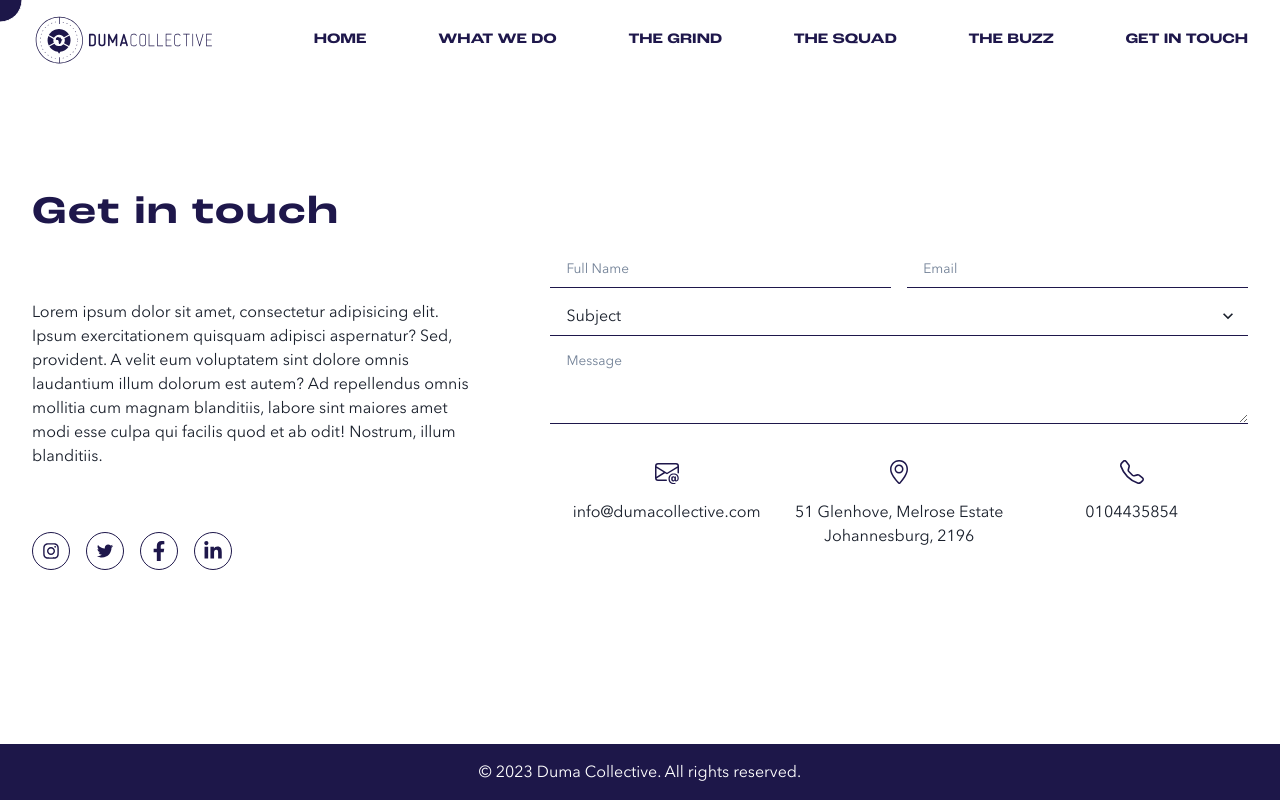
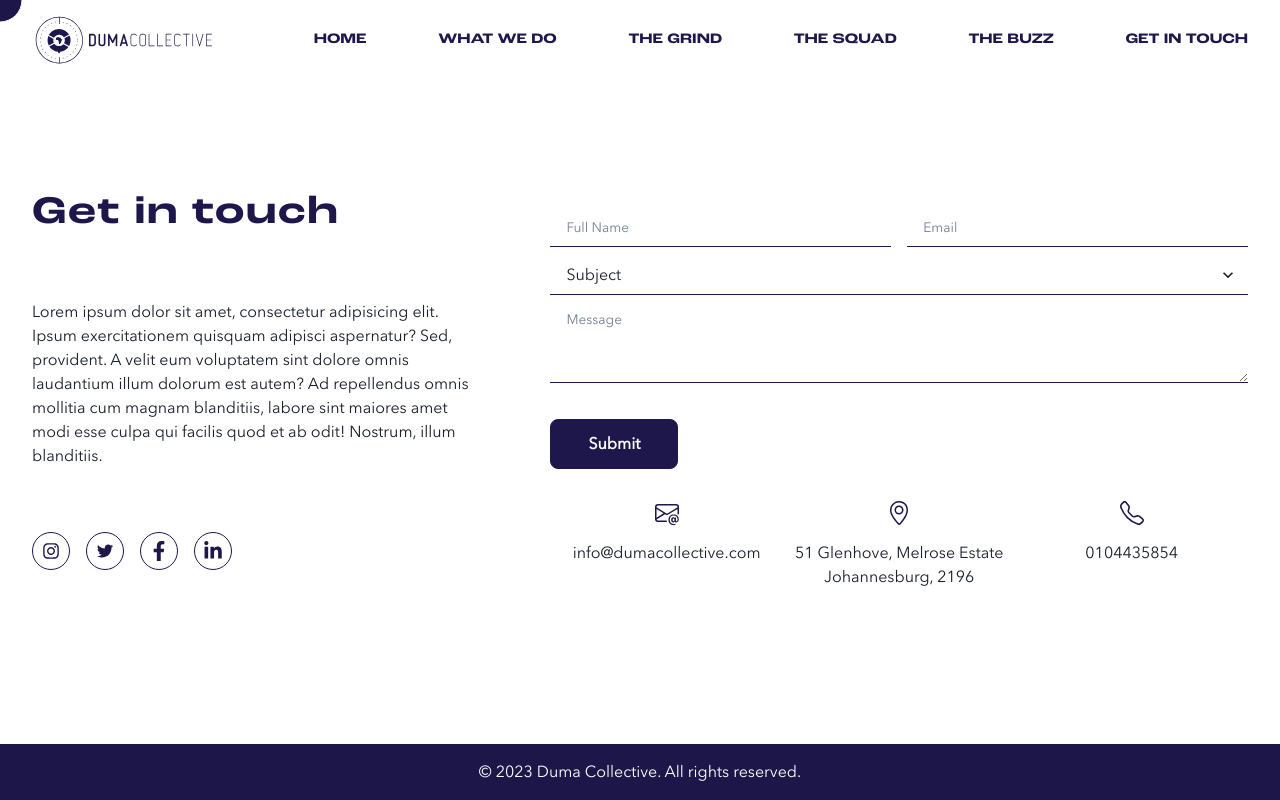
Before and after one commit to rhest012/dumaCollectiveApp, a React (Create React App) app: page /get-in-touch in a window 1280 px wide. Built offline with nearby package versions, Linux system fonts and the light colour scheme; a web font is replaced by a local one.

Commit message:
Grind Linkbox

```diff
--- a/package.json
+++ b/package.json
@@ -4,6 +4,7 @@
   "private": true,
   "dependencies": {
     "@chakra-ui/react": "^2.5.4",
+    "@emailjs/browser": "^3.11.0",
     "@emotion/react": "^11.10.6",
     "@emotion/styled": "^11.10.6",
     "@testing-library/jest-dom": "^5.16.5",
--- a/src/features/components/BuzzHeader.jsx
+++ b/src/features/components/BuzzHeader.jsx
@@ -7,13 +7,12 @@ import BuzzCircle from "../../assets/headers/buzz-circle.png"
 const BuzzHeader = () => {
   return (
    <Grid
-   height={{ base:"auto", sm:"auto", md:"auto", lg:"80vh", xl:"75vh" }}
+   height={{ base:"auto", sm:"auto", md:"auto", lg:"75vh", xl:"75vh" }}
    gridTemplateColumns={{ base:"1fr", sm:"1fr", md:"1fr", lg:"50%, 50%", xl:"50% 50%" }}
    width="100vw"
 //    paddingX="2rem"
    flexDir="row"
    alignItems="center"
-   borderBottom="1px solid #1a202c"
    background="#221c45"
    overflow="hidden"
    >
@@ -42,12 +41,13 @@ const BuzzHeader = () => {
         display="flex"
         alignContent="flex-end"
         backgroundImage={DumaLady}
-        backgroundPosition="center"
-        backgroundSize="cover"
+        backgroundPosition="bottom"
+        backgroundSize="750px"
+        bgRepeat="no-repeat"
     >
         <Image
             src={BuzzCircle}
-            height={{ base:"500px", sm:"500px", md:"500px", lg:"750px", xl:"750px" }}
+            height={{ base:"500px", sm:"500px", md:"500px", lg:"600px", xl:"600px" }}
             width="750px"
         />
     </GridItem>
--- /dev/null
+++ b/src/features/components/ContactForm.jsx
@@ -0,0 +1,105 @@
+import { Button, Flex, Input, Select, Textarea } from '@chakra-ui/react'
+import { useRef, useState } from 'react'
+
+import emailjs from '@emailjs/browser';
+
+const ContactForm = () => {
+    const inputStyling= {
+        border:"none",
+        borderBottom:"1px solid #1E174B",
+        borderRadius:"0",
+        marginY:"0.25rem",
+
+        _placeholder : {
+            fontSize:"0.85rem"
+        }
+    }
+
+    const [formData, setFormData] = useState({
+        name: "",
+        email: "",
+        subject: "",
+        message: "",
+    })
+
+
+    const handleInputChange = e => {
+        const { name, value } = e.target
+
+        setFormData(prevData => ({
+            ...prevData,
+            [name]: value
+        }));
+
+        e.target.value = '';
+    }
+
+    const form = useRef()
+
+    const sendEmail = (e) => {
+        e.preventDefault();
+
+        emailjs.sendForm('service_yr0qvoe', 'template_0jod4s4', form.current, '54DMJLKarlFKah0TK')
+          .then((result) => {
+              console.log(result.text);
+          }, (error) => {
+              console.log(error.text);
+          });
+
+        setFormData({
+            name: "",
+            email: "",
+            subject: "",
+            message: "",
+        });
+
+      };
+  return (
+    <>
+        <form
+            ref={form}
+            onSubmit={sendEmail}
+        >
+            <Flex gap="1rem">
+                <Input
+                    placeholder="Full Name"
+                    type="text"
+                    sx={inputStyling}
+                    name="formData.name"
+
+                />
+                <Input
+                    placeholder="Email"
+                    type="email"
+                    sx={inputStyling}
+                    name="formData.email"
+                    // value={formData.email}
+                    // onChange={handleInputChange}
+                />
+            </Flex>
+            <Select
+                sx={inputStyling}
+                placeholder="Subject"
+                name="subject"
+                value={formData.subject}
+                onChange={handleInputChange}
+            >
+                <option value='business'>Business</option>
+                <option value='careers'>Careers</option>
+                <option value='enquiries'>General Enquiries</option>
+            </Select>
+            <Textarea
+                placeholder="Message"
+                name="formData.message"
+                sx={inputStyling}
+
+            />
+            <Button onClick={sendEmail} variant="standardButton">
+                Submit
+            </Button>
+        </form>
+    </>
+  )
+}
+
+export default ContactForm
--- a/src/features/components/HomeAbout.jsx
+++ b/src/features/components/HomeAbout.jsx
@@ -9,6 +9,7 @@ const HomeAbout = () => {
         gridTemplateColumns={{ base:"1fr", sm:"1fr",  md:"1fr", lg:"1fr 1fr", xl:"1fr 1fr"}}
         background="brand.900"
         height={{ base:"auto", sm:"auto", md:"auto", lg:"80vh", xl:"80vh"}}
+        overflow="hidden"
 
     >
         <GridItem
@@ -40,7 +41,7 @@ const HomeAbout = () => {
         >
             <Image
                 src={Lady}
-                height={{ base:"500px", sm:"500px", md:"500px", lg:"600px", xl:"600px" }}
+                height={{ base:"400px", sm:"500px", md:"500px", lg:"600px", xl:"600px" }}
             />
 
         </GridItem>
--- a/src/features/pages/Contact.jsx
+++ b/src/features/pages/Contact.jsx
@@ -1,9 +1,7 @@
-import { Flex, Grid, GridItem, Heading, Image, Input, Select, Stack, Text, Textarea } from '@chakra-ui/react'
-import SecondaryHeader from '../components/SecondaryHeader'
-import PlaceholderImageLs from "../../assets/bodyImages/DumaImage01.jpg"
-import PlaceholderImageP from "../../assets/bodyImages/DumaImage02.jpg"
+import { Button, Flex, Grid, GridItem, Heading, Image, Input, Select, Stack, Text, Textarea } from '@chakra-ui/react'
 import React from 'react'
 import { Link, useLocation } from 'react-router-dom'
+import ContactForm from '../components/ContactForm'
 
 // Icons
 import {SlLocationPin} from 'react-icons/sl'
@@ -13,6 +11,8 @@ import {FaFacebookF, FaTiktok, FaLinkedinIn} from 'react-icons/fa'
 import SocialIconsHorizontal from '../components/SocialIconsHorizontal'
 
 const Contact = () => {
+
+
     const inputStyling= {
         border:"none",
         borderBottom:"1px solid #1E174B",
@@ -51,7 +51,7 @@ const Contact = () => {
 
         // Page Location
     const location = useLocation();
-    const pageLocation = location.pathname;
+
 
   return (
     <>
@@ -86,32 +86,7 @@ const Contact = () => {
                 sx={singleGridContainerStyling}
                 marginRight="2rem"
             >
-                <form>
-                    <Flex gap="1rem">
-                        <Input
-                            placeholder="Full Name"
-                            type="text"
-                            sx={inputStyling}
-                        />
-                        <Input
-                            placeholder="Email"
-                            type="email"
-                            sx={inputStyling}
-                        />
-                    </Flex>
-                    <Select
-                        sx={inputStyling}
-                        placeholder="Subject"
-                    >
-                        <option value='business'>Business</option>
-                        <option value='careers'>Careers</option>
-                        <option value='enquiries'>General Enquiries</option>
-                    </Select>
-                    <Textarea
-                        placeholder="Message"
-                        sx={inputStyling}
-                    />
-                </form>
+                <ContactForm/>
                 <Grid
                     gridTemplateColumns={{ base:"1fr", sm:"1fr", md:"repeat(3, 1fr)", lg:"repeat(3, 1fr)", xl:"repeat(3, 1fr)" }}
                     paddingY="2rem"
--- a/src/features/theGrind/pages/TheGrind.jsx
+++ b/src/features/theGrind/pages/TheGrind.jsx
@@ -22,7 +22,7 @@ const TheGrind = () => {
     alignItems:"center",
     border:"1px solid #1E174B",
     borderRadius:"0.5rem",
-    width:"400px",
+    width:{base:"308px", sm:"400px", md:"400px", lg:"400px", xl:"400px"},
 
     _hover: {
 
@@ -133,7 +133,6 @@ const TheGrind = () => {
                 to="/the-grind/jff"
                 sx={linkBoxStyling }
                 height={{ base:"200px", sm:"260px", md:"260px", lg:"260px", xl:"260px"}}
-                width={{base:"308px", sm:"400px", md:"400px", lg:"400px", xl:"400px"}}
                 flexShrink="3"
               >
                 <Image
@@ -187,7 +186,7 @@ const TheGrind = () => {
                 to="/the-grind/jff"
                 sx={linkBoxStyling }
                 height={{ base:"200px", sm:"260px", md:"260px", lg:"260px", xl:"260px"}}
-                width={{base:"308px", sm:"400px", md:"400px", lg:"400px", xl:"400px"}}
+                width={{base:"100px", sm:"100px", md:"400px", lg:"400px", xl:"400px"}}
                 flexShrink="3"
               >
                 <Image
```
Also changed, not shown: src/assets/headers/duma_lady.png, 1 other file (tests, documents, lock files or other folders).
